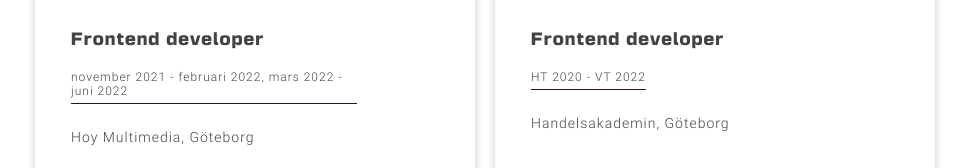
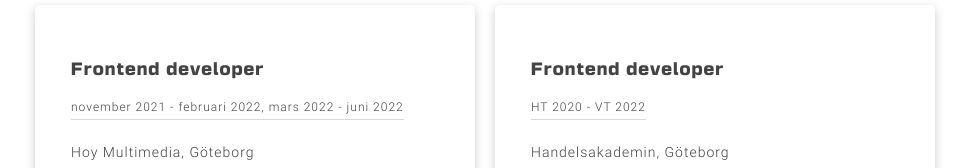
Before and after one commit to elisabethdeborah/portfolio, a React (Create React App) app: page / in a window 1280 px wide. Shown: the part 4094-4262 px from the top of the page, without its empty margins (155-1124 px from the left). Built offline with nearby package versions, Linux system fonts and the light colour scheme.

Commit message:
update grid column styling, CV cards

```diff
--- a/src/components/CV/Cv.jsx
+++ b/src/components/CV/Cv.jsx
@@ -25,7 +25,7 @@ const Cv = ({ cvData, cvFrontendData }) => {
 		<section id="cv" className={styles.cvWrapper}>
 			<section className={styles.experience}>
 				<h2>{'CV – frontend\u00ADutveckling'}</h2>
-				<div className={styles.cardContainer}>
+				<div className={styles.cardContainerFED}>
 				{cvFrontendData.map((obj, index) => (
 					<article className={styles.cvItem} key={`${obj.type}frontend-${index}-${obj.items.dates}`}>
 						<h3>{obj.type}</h3>
--- a/src/components/CV/CvCard/cvCard.module.scss
+++ b/src/components/CV/CvCard/cvCard.module.scss
@@ -36,13 +36,17 @@
 	}
 
 	&.second {
-		color: $color-text-hint;
-		background-color: $color-text-lightgrey;
+		color: #fff;
+		background-color: #5b5b5bc7;
 
 		.showHidden {
-			background-color: #e4e1e2;
-			transform: translateY(87px);
+			transform: translateY(140px);
 			transition: transform 0.2s ease-in-out;
+			color: #fff;
+			background-color: #7f7f7f;
+			@media screen and (max-width: 445px) {
+				transform: translateY(155px);
+			}
 		}
 	}
 
@@ -52,7 +56,7 @@
 
 		.showHidden {
 			background-color: #393838;
-			transform: translateY(87px);
+			transform: translateY(140px);
 			transition: transform 0.2s ease-in-out;
 		}
 	}
@@ -63,7 +67,7 @@
 
 		.showHidden {
 			background-color: #fadfe6;
-			transform: translateY(100px);
+			transform: translateY(140px);
 			transition: transform 0.2s ease-in-out;
 		}
 	}
@@ -93,16 +97,6 @@
 		font-family: $font-family-thin;
 	}
 
-	span {
-		font-size: 0.75rem;
-		display: inline;
-		margin: 10px 0 0 25px;
-		padding-bottom: 5px;
-		width: fit-content;
-		max-width: 70%;
-		border-bottom: 1px solid $color-text-hint;
-	}
-
 	ul {
 		list-style: outside;
 		font-size: 0.75rem;
@@ -120,7 +114,6 @@
 		hyphens: auto;
 	}
 }
-
 
 .hidden {
 	position: absolute;
@@ -181,15 +174,15 @@
 	flex-wrap: wrap;
 	margin: 0;
 	transition: all 0.2s ease-in-out;
-	grid-template-columns: repeat(auto-fit, minmax(285px, 1fr));
+	grid-template-columns: repeat(auto-fit, minmax( 1fr));
 	grid-template-rows: max-content;
 	gap: 50px;
 	margin: 20px 0 100px;
 
-	@media screen and (min-width: 600px) {
+	@media screen and (min-width: 800px) {
 		grid-template-rows: max-content;
 		gap: 20px;
-		grid-template-columns: repeat(auto-fit, minmax(320px, 1fr));
+		grid-template-columns: repeat(auto-fit, minmax(360px, 1fr));
 		margin: 50px auto 100px;
 	}
 }
--- a/src/components/CV/cv.module.scss
+++ b/src/components/CV/cv.module.scss
@@ -1,13 +1,14 @@
 @import '../../globals.module.scss';
 
 .cvWrapper {
-	width: 90vw;
+	width: 90%;
 	max-width: $content-width;
 	margin: 0px auto;
 	padding-top: 60px;
 	margin-top: -30px;
 
 	@media screen and (min-width: 600px) {
+		width: unset;
 		padding: 50px;
 		margin: 50px auto;
 	}
@@ -18,19 +19,47 @@
 	height: fit-content;
 }
 
+.cardContainerFED {
+	display: grid;
+	flex-wrap: wrap;
+	transition: all 0.2s ease-in-out;
+	grid-template-columns: repeat(auto-fit, minmax(1fr));
+	grid-template-rows: max-content;
+	gap: 50px;
+	margin: 20px 0 100px;
+
+	@media screen and (min-width: 800px) {
+		grid-template-rows: max-content;
+		gap: 20px;
+		grid-template-columns: repeat(auto-fit, minmax(360px, 1fr));
+		margin: 50px auto 100px;
+		padding-bottom: 20px;
+	}
+
+	ul {
+		list-style: outside;
+		font-size: 0.75rem;
+		padding-inline-start: 20px;
+
+		li {
+			margin: 3px 0;
+		}
+	}
+}
+
 .cardContainer {
 	display: grid;
 	flex-wrap: wrap;
 	transition: all 0.2s ease-in-out;
-	grid-template-columns: repeat(auto-fit, minmax(285px, 1fr));
+	grid-template-columns: repeat(auto-fit, minmax( 1fr));
 	grid-template-rows: max-content;
-	gap: 50px;
+	gap: 20px;
 	margin: 20px 0 100px;
 
-	@media screen and (min-width: 600px) {
+	@media screen and (min-width: 800px) {
 		grid-template-rows: max-content;
 		gap: 20px;
-		grid-template-columns: repeat(auto-fit, minmax(320px, 1fr));
+		grid-template-columns: repeat(auto-fit, minmax(360px, 1fr));
 		margin: 50px auto 100px;
 		padding-bottom: 20px;
 	}
@@ -45,10 +74,6 @@
 		margin: 70px auto 40px;
 		margin: 25px 25px 10px;
 		width: fit-content;
-
-		/* @media screen and (min-width: 600px) {
-			margin: 25px 0 10px 25px;
-		} */
 	}
 
 	h3 {
@@ -72,23 +97,34 @@
 	}
 
 	span {
+		position: relative;
+		display: flex;
+		flex-direction: column;
+		justify-content: flex-end;
+
 		font-size: 0.75rem;
-		display: inline;
 		margin: 10px 0 0 25px;
 		padding-bottom: 5px;
 		width: fit-content;
 		max-width: 70%;
-		border-bottom: 1px solid $color-text-hint;
-	}
+		min-height: 2rem;
+		color: inherit;
 
-	ul {
-		list-style: outside;
-		font-size: 0.75rem;
-		padding-inline-start: 20px;
-		max-width: 80%;
+		@media screen and (min-width: 950px) {
+			max-width: unset;
+			min-height: unset;
+		}
 
-		li {
-			margin: 10px auto;
+		&::after {
+			content: ' ';
+			color: inherit;
+			position: absolute;
+			top: 0px;
+			left: 0px;
+			width: 100%;
+			height: 100%;
+			border-bottom: 1px solid;
+			opacity: 0.2;
 		}
 	}
 
@@ -116,12 +152,10 @@ h2 {
 	height: fit-content;
 	text-align: center;
 	top: 40%;
-	//bottom: 0;
 	right: 0;
 
 	> span {
 		position: relative;
-		//bottom: -10px;
 		font-size: 0.7rem;
 		white-space: nowrap;
 	}
@@ -188,20 +222,17 @@ h2 {
 .frontendCv {
 	background-color: $color-text-secondary;
 	transition: transform 0.2s ease-in-out;
-
 	position: relative;
 	display: flex;
 	flex-direction: column;
-
 	width: 100%;
-	height: 100%;
 	border-radius: 5px;
 	padding: 30px 20px 20px 10px;
 	box-shadow: 0px 3px 10px #2121213b;
 	transition: all 0.2s ease-in-out;
 	border: 1px solid transparent;
 
-	@media screen and (min-width: 900px) {
+	@media screen and (min-width: 800px) {
 		height: 90%;
 	}
 }
--- a/src/components/Projects/projects.module.scss
+++ b/src/components/Projects/projects.module.scss
@@ -7,17 +7,20 @@
 
 	.mainContent {
 		display: grid;
-		grid-template-columns: repeat(auto-fit, minmax(320px, 1fr));
+		grid-template-columns: repeat(auto-fit, minmax(1fr));
 		grid-template-rows: max-content;
 		gap: 70px 10px;
 		margin-top: 40px;
 		margin-bottom: 150px;
 
 		@media screen and (min-width: 690px) {
-			gap: 10px;
+			gap: 20px;
 			margin-bottom: 0;
+		}
+
+		@media screen and (min-width: 800px) {
+			grid-template-columns: repeat(auto-fit, minmax(320px, 1fr));
 			.item1 {
-
 				grid-column: 1/3;
 				.textContent {
 					margin: 20px auto 0;
```
